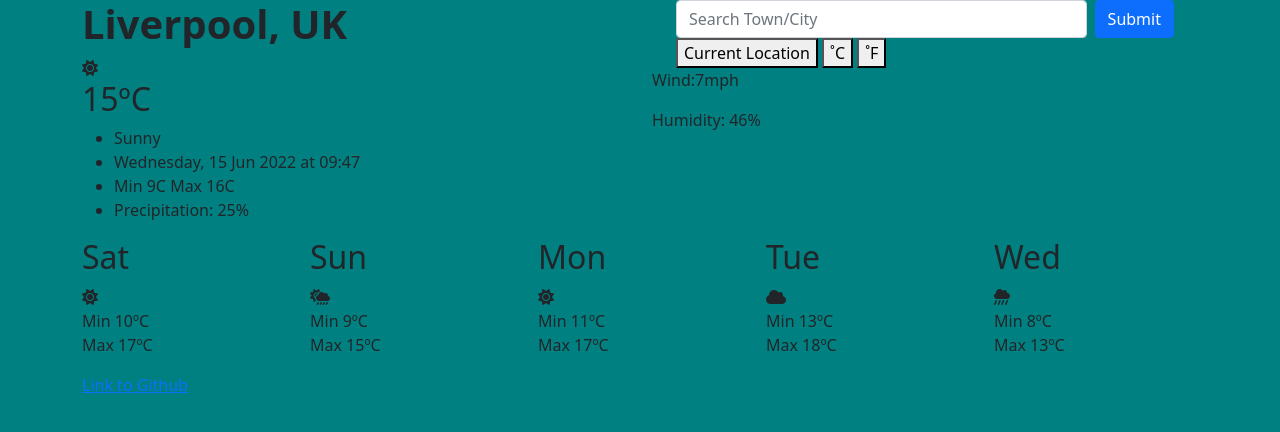
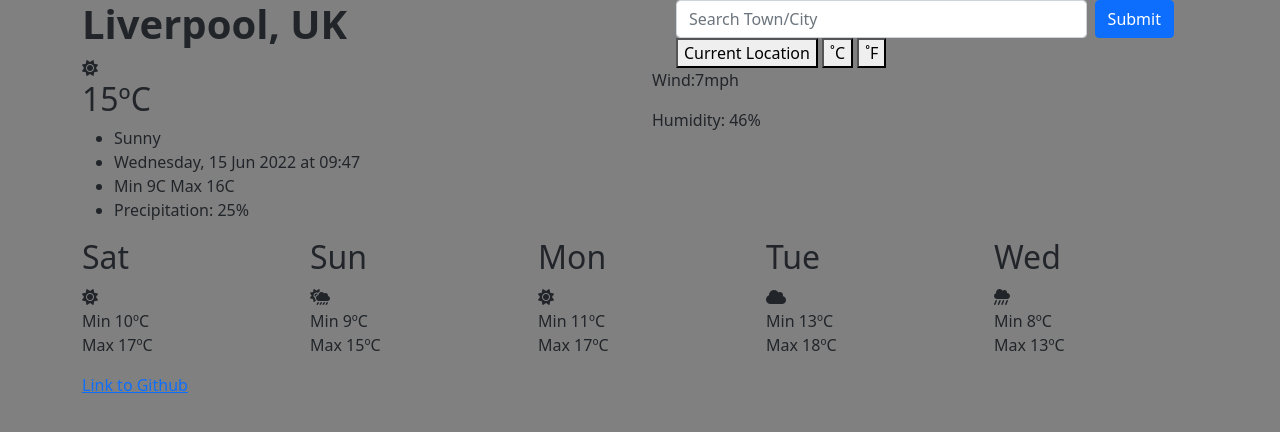
Before and after one commit to CarlaSlattery/WeatherApp_Project, a website: page index.html in a window 1280 px wide. Drawn offline with nearby package versions, Linux system fonts and the light colour scheme.

Commit message:
updated backrgound colour

```diff
--- a/styles/main.css
+++ b/styles/main.css
@@ -6,7 +6,7 @@
 
 body {
   margin: 0 auto;
-  background-color: teal;
+  background-color: grey;
 }
 
 h1 {
```
